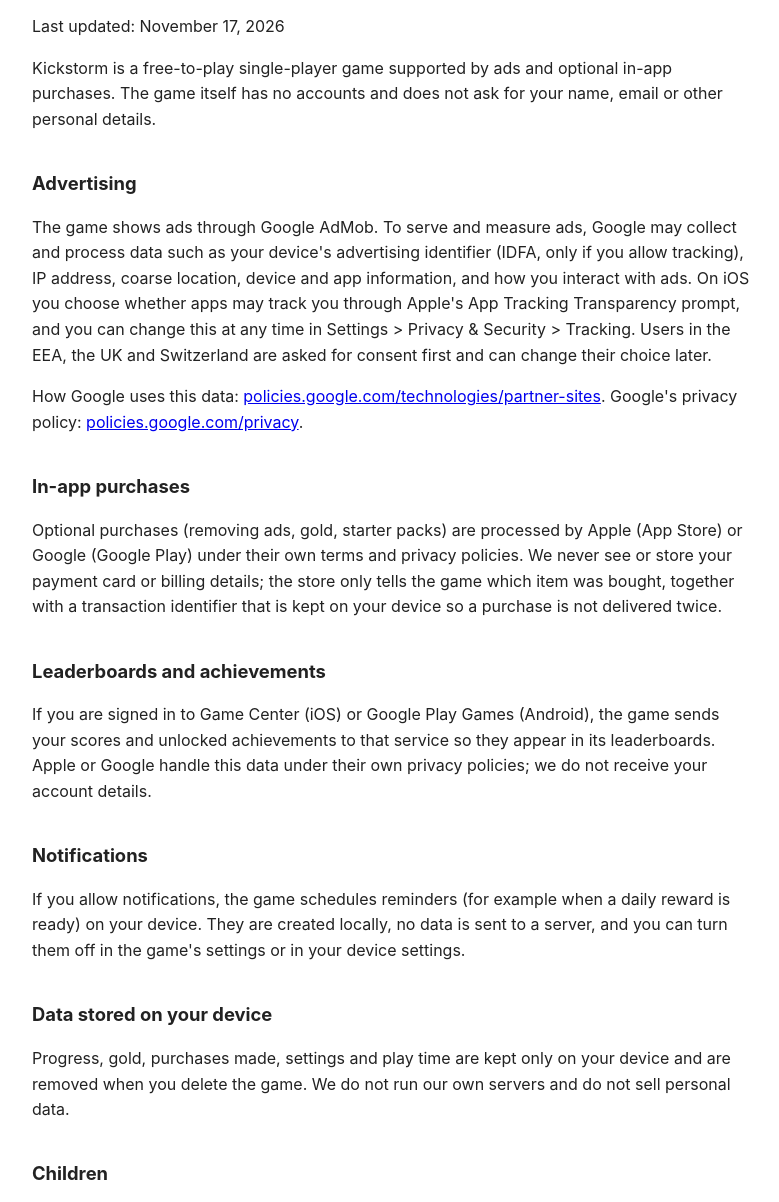
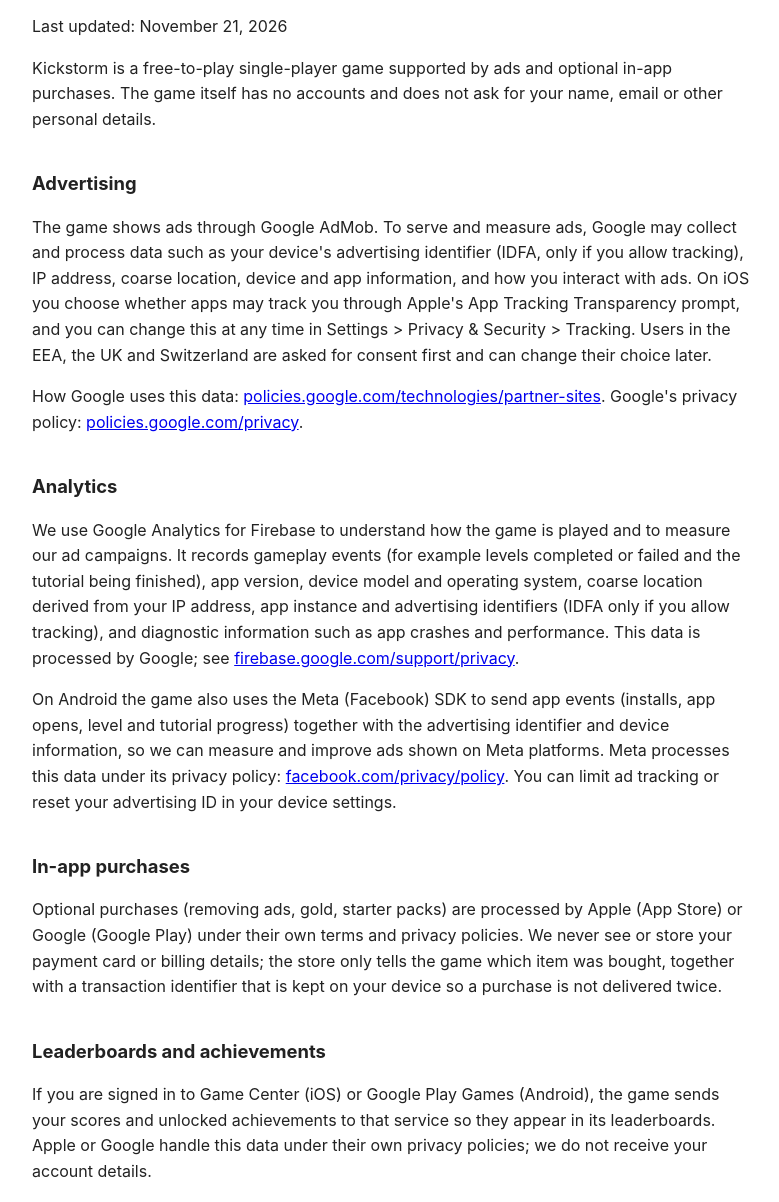
Before and after one commit to onrsir/kickstorm, a plain HTML site: page privacy.html in a window 1280 px wide. Shown: the part 84-1286 px from the top of the page, without its empty margins (248-1027 px from the left). Drawn offline with Linux system fonts and the light colour scheme.

Commit message:
Privacy policy: add Firebase Analytics and Meta SDK

```diff
--- a/privacy.html
+++ b/privacy.html
@@ -4,11 +4,14 @@
 <style>body{font-family:-apple-system,Segoe UI,Roboto,sans-serif;max-width:720px;margin:40px auto;padding:0 16px;line-height:1.6;color:#222;background:#fff}h1{font-size:1.6em}h2{font-size:1.15em;margin-top:2em}</style></head>
 <body>
 <h1>Kickstorm Privacy Policy</h1>
-<p>Last updated: November 17, 2026</p>
+<p>Last updated: November 21, 2026</p>
 <p>Kickstorm is a free-to-play single-player game supported by ads and optional in-app purchases. The game itself has no accounts and does not ask for your name, email or other personal details.</p>
 <h2>Advertising</h2>
 <p>The game shows ads through Google AdMob. To serve and measure ads, Google may collect and process data such as your device's advertising identifier (IDFA, only if you allow tracking), IP address, coarse location, device and app information, and how you interact with ads. On iOS you choose whether apps may track you through Apple's App Tracking Transparency prompt, and you can change this at any time in Settings &gt; Privacy &amp; Security &gt; Tracking. Users in the EEA, the UK and Switzerland are asked for consent first and can change their choice later.</p>
 <p>How Google uses this data: <a href="https://policies.google.com/technologies/partner-sites">policies.google.com/technologies/partner-sites</a>. Google's privacy policy: <a href="https://policies.google.com/privacy">policies.google.com/privacy</a>.</p>
+<h2>Analytics</h2>
+<p>We use Google Analytics for Firebase to understand how the game is played and to measure our ad campaigns. It records gameplay events (for example levels completed or failed and the tutorial being finished), app version, device model and operating system, coarse location derived from your IP address, app instance and advertising identifiers (IDFA only if you allow tracking), and diagnostic information such as app crashes and performance. This data is processed by Google; see <a href="https://firebase.google.com/support/privacy">firebase.google.com/support/privacy</a>.</p>
+<p>On Android the game also uses the Meta (Facebook) SDK to send app events (installs, app opens, level and tutorial progress) together with the advertising identifier and device information, so we can measure and improve ads shown on Meta platforms. Meta processes this data under its privacy policy: <a href="https://www.facebook.com/privacy/policy">facebook.com/privacy/policy</a>. You can limit ad tracking or reset your advertising ID in your device settings.</p>
 <h2>In-app purchases</h2>
 <p>Optional purchases (removing ads, gold, starter packs) are processed by Apple (App Store) or Google (Google Play) under their own terms and privacy policies. We never see or store your payment card or billing details; the store only tells the game which item was bought, together with a transaction identifier that is kept on your device so a purchase is not delivered twice.</p>
 <h2>Leaderboards and achievements</h2>
@@ -16,7 +19,7 @@
 <h2>Notifications</h2>
 <p>If you allow notifications, the game schedules reminders (for example when a daily reward is ready) on your device. They are created locally, no data is sent to a server, and you can turn them off in the game's settings or in your device settings.</p>
 <h2>Data stored on your device</h2>
-<p>Progress, gold, purchases made, settings and play time are kept only on your device and are removed when you delete the game. We do not run our own servers and do not sell personal data.</p>
+<p>Progress, gold, purchases made, settings and play time are kept only on your device and are removed when you delete the game. We do not run our own servers and do not sell personal data. Analytics and advertising partners described above receive the data listed in their sections.</p>
 <h2>Children</h2>
 <p>The game is not directed at children under 13 and we do not knowingly collect their personal information.</p>
 <h2>Contact</h2>
```
